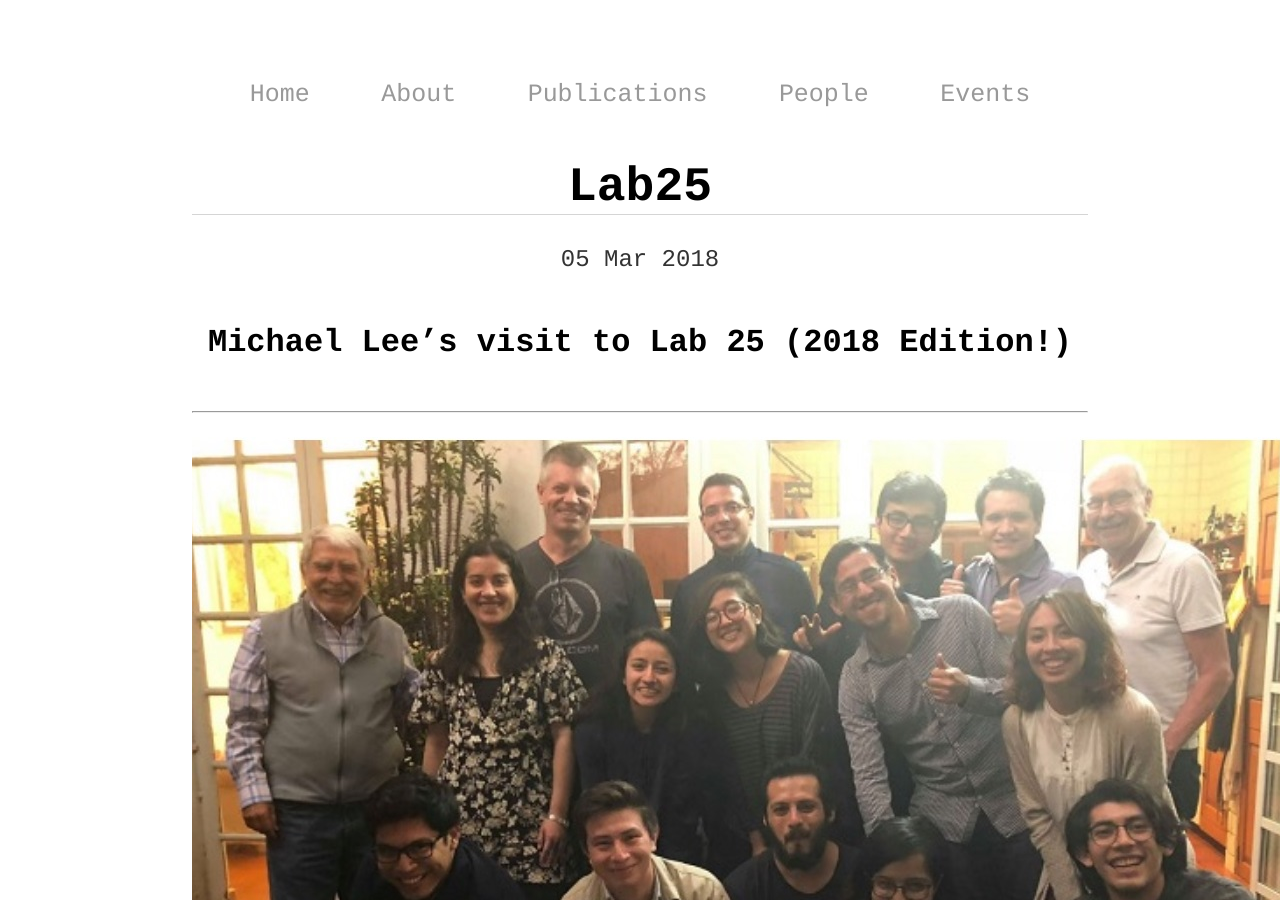
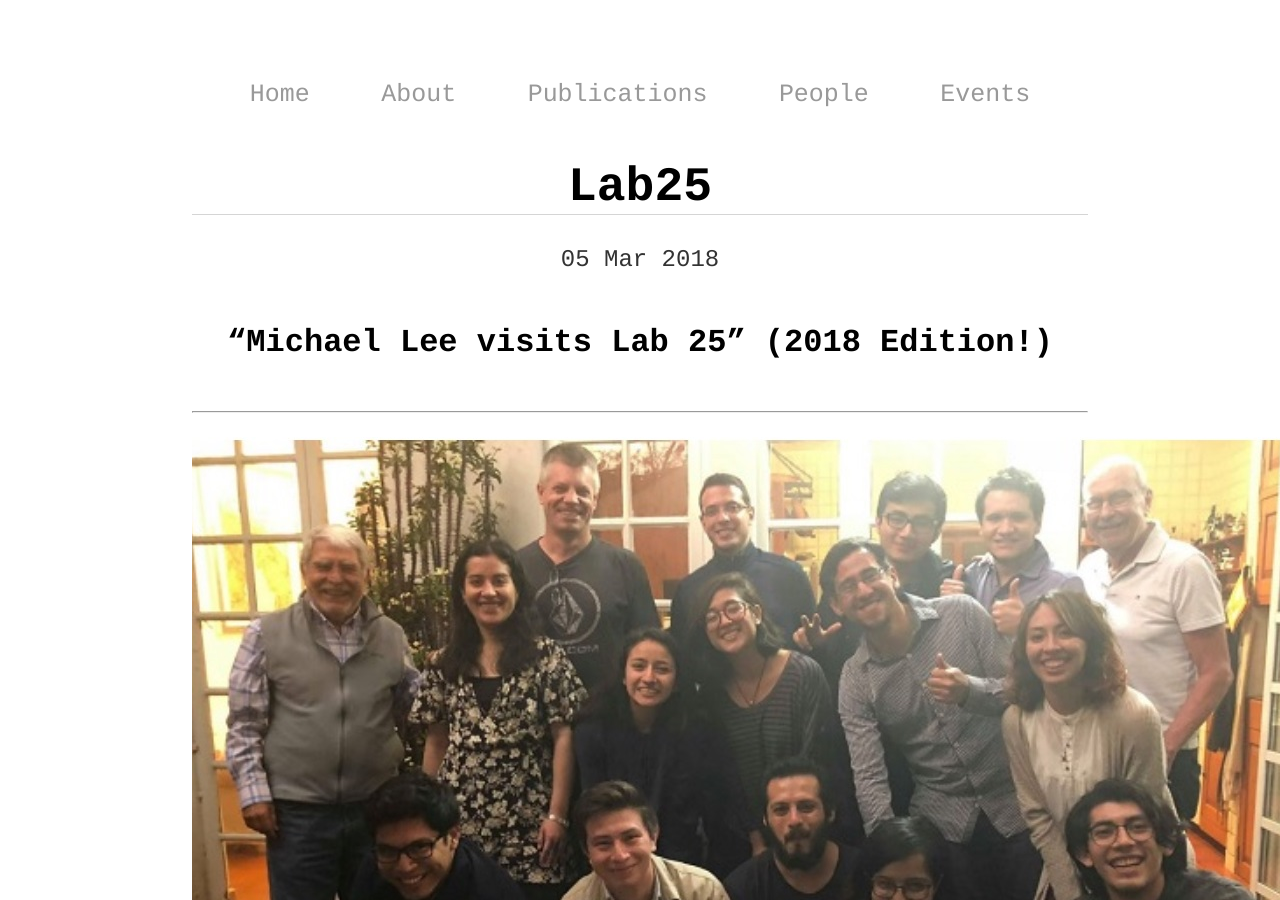
Before and after one commit to BouzasLab25/bouzaslab25.github.io, a Jekyll site: the page built from _posts/2018-03-05-posts-from-lab-25.md, in a window 1280 px wide and 900 px high. Built offline with Jekyll 4.4.1, drawn with Linux system fonts in a browser that asks for light colours.

Commit message:
Update 2018-03-05-posts-from-lab-25.md

```diff
--- a/_posts/2018-03-05-posts-from-lab-25.md
+++ b/_posts/2018-03-05-posts-from-lab-25.md
@@ -4,7 +4,7 @@ title: Michael Lee visits our Lab, for the third time!
 date: 2018-03-05
 ---
 
-### Michael Lee's visit to Lab 25 (2018 Edition!)
+### "Michael Lee visits Lab 25" (2018 Edition!)
 
 ____
 
```
